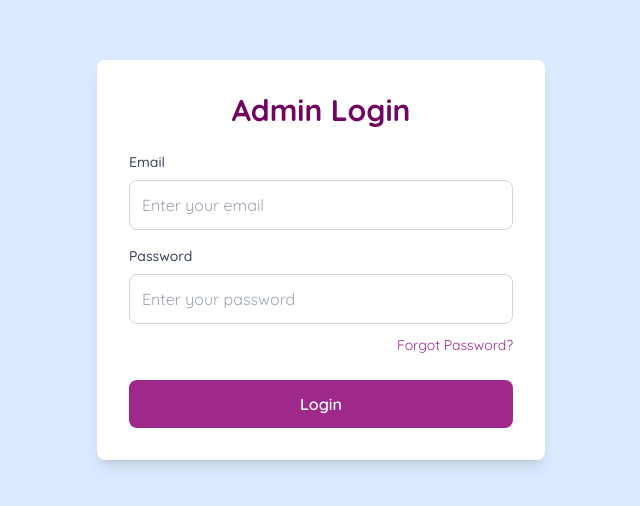
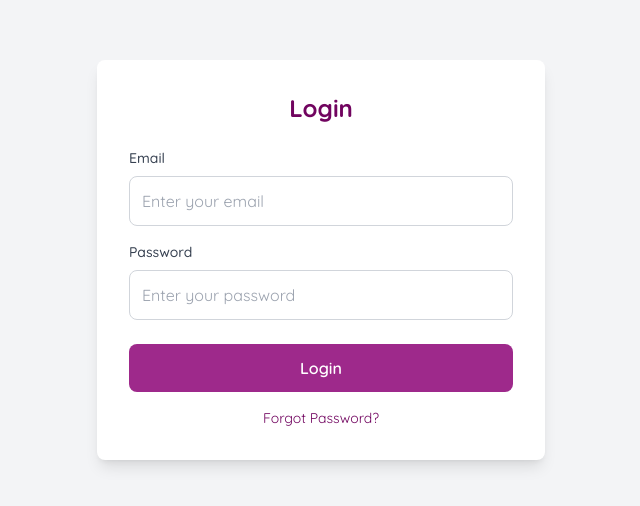
Before and after one commit to latha1307/Hostel-Management-Application, a React (Create React App) app in the folder Admin/app/: page /login#/login in a window 1280 px wide. Shown: the part 140-646 px from the top of the page, without its empty margins (319-959 px from the left). Built offline with nearby package versions, Linux system fonts and the light colour scheme.

Commit message:
Including reset password feature

```diff
--- a/Admin/app/src/pages/AdminLogin.tsx
+++ b/Admin/app/src/pages/AdminLogin.tsx
@@ -3,80 +3,57 @@ import { useNavigate } from "react-router-dom";
 import supabase from "../supabaseClient";
 import { Snackbar } from "@mui/material";
 
-interface LoginProps {
-  setIsLoggedIn: React.Dispatch<React.SetStateAction<boolean>>;
-}
-
-const Login: React.FC<LoginProps> = ({ setIsLoggedIn }) => {
-  const [email, setEmail] = useState<string>("");
-  const [password, setPassword] = useState<string>("");
-  const [errorMessage, setErrorMessage] = useState<string>("");
+const Login: React.FC = () => {
+  const [email, setEmail] = useState("");
+  const [password, setPassword] = useState("");
+  const [loading, setLoading] = useState(false);
   const [snackbarOpen, setSnackbarOpen] = useState(false);
   const [snackbarMessage, setSnackbarMessage] = useState("");
-  const [isResetDisabled, setIsResetDisabled] = useState(false)
-
+  const [forgotPassword, setForgotPassword] = useState(false);
   const navigate = useNavigate();
 
   const handleLogin = async () => {
-    if (!email || !password) {
-      setErrorMessage("Please enter both email and password.");
-      return;
-    }
-
-    const { data, error } = await supabase.auth.signInWithPassword({
-      email,
-      password,
-    });
+    setLoading(true);
+    const { error } = await supabase.auth.signInWithPassword({ email, password });
+    setLoading(false);
 
     if (error) {
-      setErrorMessage(error.message);
-      return;
+      setSnackbarMessage("Login failed. Check your email and password.");
+    } else {
+      navigate("/dashboard");
     }
-
-    if (data.session) {
-      localStorage.setItem("isLoggedIn", "true");
-      localStorage.setItem("userEmail", email); // Store user session
-      setIsLoggedIn(true);
-      navigate("/"); // Redirect to dashboard or home
-    } else {
-      setErrorMessage("Login failed. Please try again.");
-    }
+    setSnackbarOpen(true);
   };
 
-  const handleResetPassword = async () => {
+  const handleForgotPassword = async () => {
     if (!email) {
-      setSnackbarMessage("Please enter your email to reset password.");
+      setSnackbarMessage("Please enter your email first.");
       setSnackbarOpen(true);
       return;
     }
-
-    if (isResetDisabled) return; // Prevent multiple requests
-    setIsResetDisabled(true);
 
     const { error } = await supabase.auth.resetPasswordForEmail(email, {
       redirectTo: "https://hostel-management-application.vercel.app/#/reset-password",
     });
 
     if (error) {
-      setSnackbarMessage("Failed to send password reset email.");
+      setSnackbarMessage("Failed to send reset email. Try again.");
     } else {
-      setSnackbarMessage("Password reset email sent successfully.");
+      setSnackbarMessage("Check your email for the reset link.");
     }
 
     setSnackbarOpen(true);
-    setTimeout(() => setIsResetDisabled(false), 30000); // Re-enable after 30 seconds
   };
 
   return (
-    <div className="min-h-screen w-full bg-blue-100 flex items-center justify-center">
+    <div className="min-h-screen flex items-center justify-center bg-gray-100">
       <div className="w-full max-w-md bg-white p-8 rounded-lg shadow-lg">
-        <h2 className="text-3xl font-bold text-center text-[#71045F] mb-6">
-          Admin Login
+        <h2 className="text-2xl font-bold text-center text-[#71045F] mb-6">
+          {forgotPassword ? "Forgot Password" : "Login"}
         </h2>
+
         <div>
-          <label className="block text-sm font-medium text-gray-700">
-            Email
-          </label>
+          <label className="block text-sm font-medium text-gray-700">Email</label>
           <input
             type="email"
             className="w-full mt-2 p-3 border border-gray-300 rounded-lg focus:outline-none focus:ring-2 focus:ring-[#71045F]"
@@ -85,10 +62,11 @@ const Login: React.FC<LoginProps> = ({ setIsLoggedIn }) => {
             placeholder="Enter your email"
           />
         </div>
+
+        {!forgotPassword ? (
+          <>
             <div className="mt-4">
-          <label className="block text-sm font-medium text-gray-700">
-            Password
-          </label>
+              <label className="block text-sm font-medium text-gray-700">Password</label>
               <input
                 type="password"
                 className="w-full mt-2 p-3 border border-gray-300 rounded-lg focus:outline-none focus:ring-2 focus:ring-[#71045F]"
@@ -97,24 +75,30 @@ const Login: React.FC<LoginProps> = ({ setIsLoggedIn }) => {
                 placeholder="Enter your password"
               />
             </div>
-        {errorMessage && <p className="text-sm text-red-500 mt-2">{errorMessage}</p>}
-
-        {/* Forgot Password Link */}
-        <div className="mt-2 text-right">
-          <button
-            onClick={handleResetPassword}
-            className="text-sm text-[#9e298b] hover:underline"
-          >
-            Forgot Password?
-          </button>
-        </div>
 
             <button
               onClick={handleLogin}
               className="w-full mt-6 py-3 bg-[#9e298b] text-white font-semibold rounded-lg hover:bg-[#71045F] focus:outline-none focus:ring-2 focus:ring-[#71045F]"
+              disabled={loading}
             >
-          Login
+              {loading ? "Logging in..." : "Login"}
             </button>
+
+            <p
+              onClick={() => setForgotPassword(true)}
+              className="mt-4 text-center text-sm text-[#71045F] cursor-pointer hover:underline"
+            >
+              Forgot Password?
+            </p>
+          </>
+        ) : (
+          <button
+            onClick={handleForgotPassword}
+            className="w-full mt-6 py-3 bg-[#9e298b] text-white font-semibold rounded-lg hover:bg-[#71045F] focus:outline-none focus:ring-2 focus:ring-[#71045F]"
+          >
+            Send Reset Link
+          </button>
+        )}
 
         {/* Snackbar for feedback messages */}
         <Snackbar
@@ -122,9 +106,8 @@ const Login: React.FC<LoginProps> = ({ setIsLoggedIn }) => {
           autoHideDuration={3000}
           onClose={() => setSnackbarOpen(false)}
           message={snackbarMessage}
-  anchorOrigin={{ vertical: "top", horizontal: "center" }} // Fix warning
+          anchorOrigin={{ vertical: "top", horizontal: "center" }}
         />
-
       </div>
     </div>
   );
```
Lines whose indentation alone changed are shown as unchanged.
